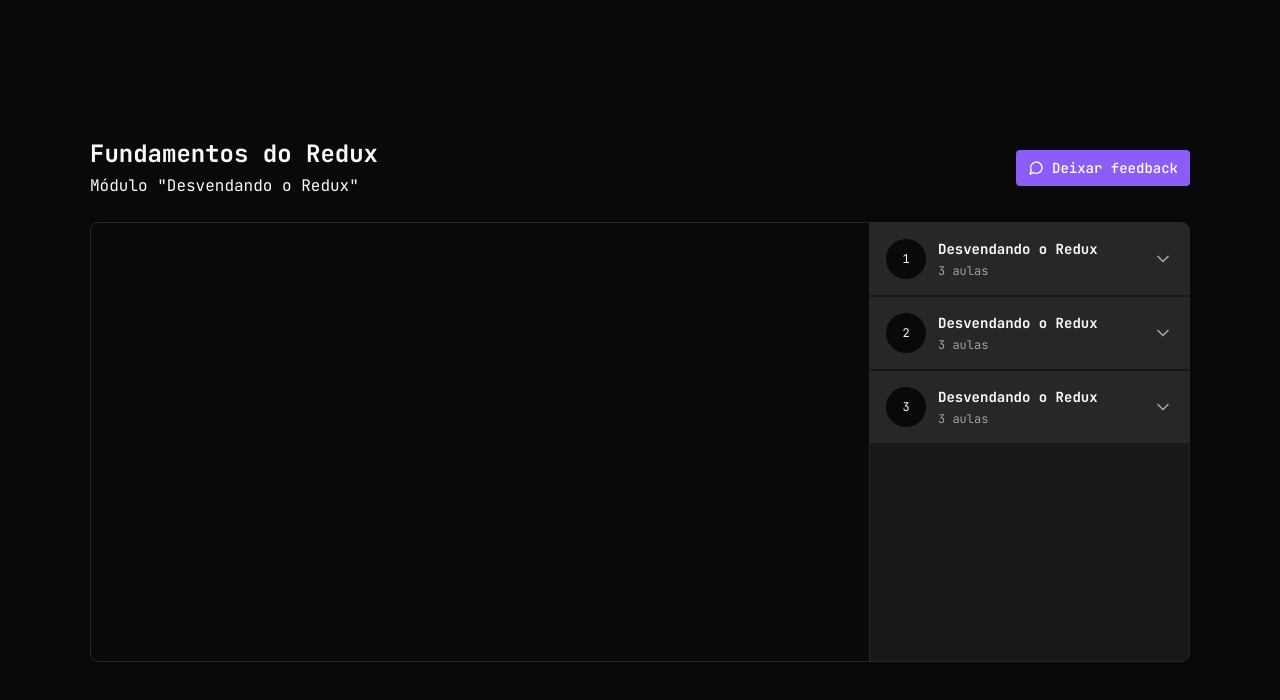
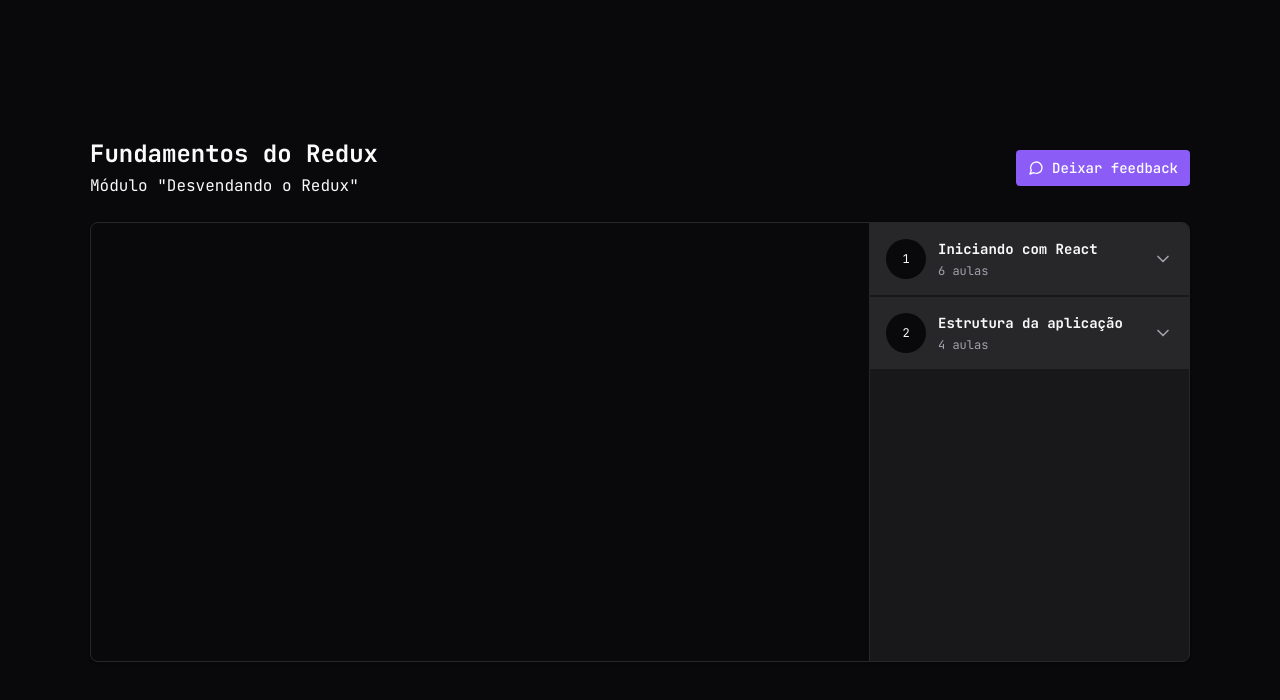
Before and after one commit to Luiz1nn/react-redux-zustand, a Next.js app: page / in a window 1280 px wide. Shown: the top 700 px of the page. Built offline with nearby package versions, Linux system fonts and the light colour scheme.

Commit message:
feat(Module): use player store

```diff
--- a/src/components/Main/index.tsx
+++ b/src/components/Main/index.tsx
@@ -1,27 +1,23 @@
+import { useAppSelector } from '~/store'
 import { Module } from './Module'
 import { Video } from './Video'
 
 export function Main() {
+  const modules = useAppSelector(({ player }) => player.course.modules)
+
   return (
     <main className="relative flex overflow-hidden rounded-lg border border-zinc-800 bg-zinc-800 shadow pr-80">
       <Video />
 
       <aside className="w-80 absolute top-0 bottom-0 right-0 border-l divide-y-2 divide-zinc-900 border-zinc-800 bg-zinc-900 overflow-y-auto scrollbar-thin scrollbar-track-zinc-950 scrollbar-thumb-zinc-800">
-        <Module
-          moduleIndex={0}
-          title="Desvendando o Redux"
-          amountOfLessons={3}
-        />
-        <Module
-          moduleIndex={1}
-          title="Desvendando o Redux"
-          amountOfLessons={3}
-        />
-        <Module
-          moduleIndex={2}
-          title="Desvendando o Redux"
-          amountOfLessons={3}
-        />
+        {modules.map(({ id, lessons, title }, index) => (
+          <Module
+            key={id}
+            moduleIndex={index}
+            title={title}
+            amountOfLessons={lessons.length}
+          />
+        ))}
       </aside>
     </main>
   )
```
